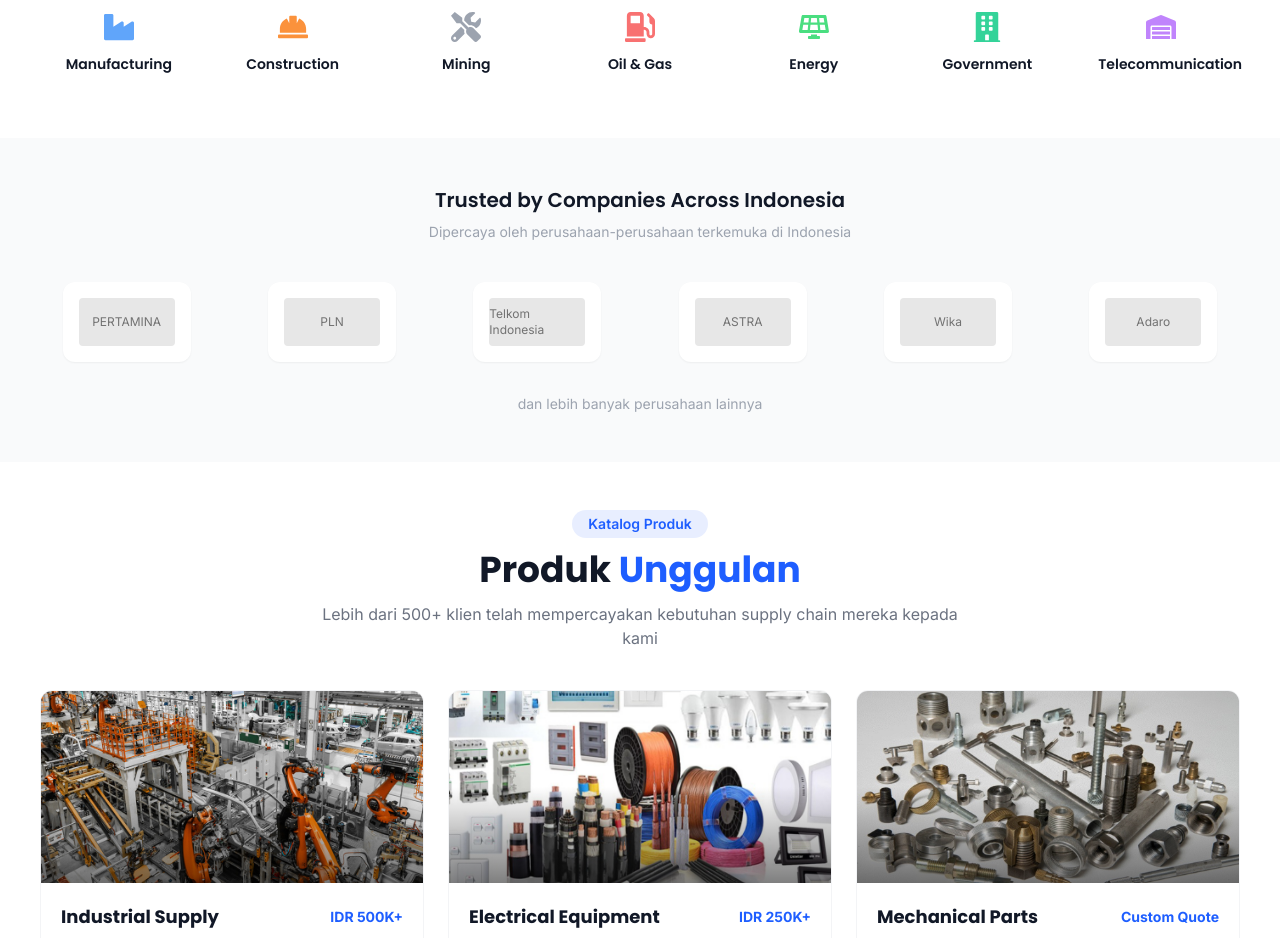
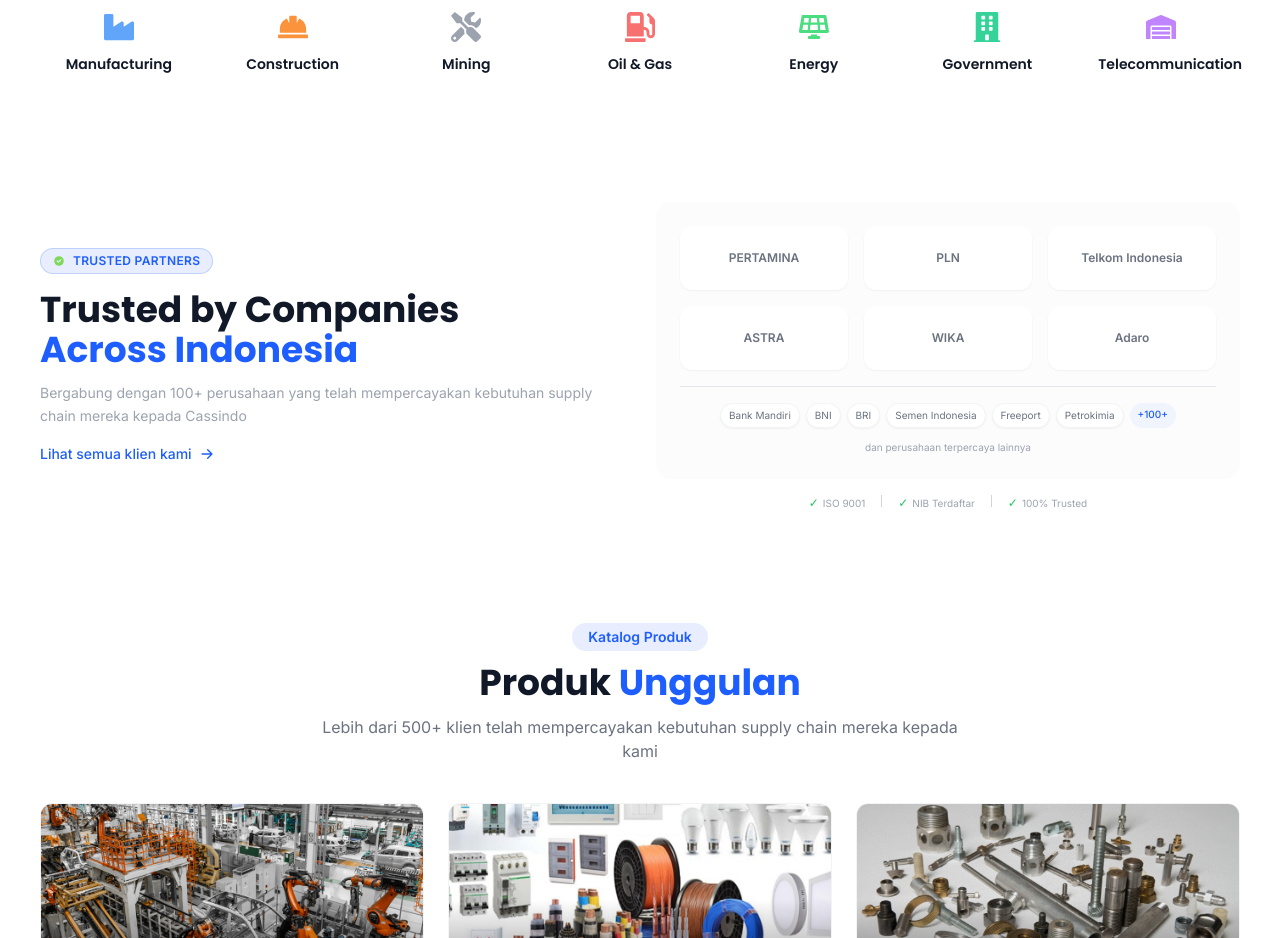
Before and after one commit to herlan-syihabudin/CASSINDO, a Next.js app: page / in a window 1280 px wide. Shown: the part 1020-1958 px from the top of the page. Built offline with nearby package versions, Linux system fonts and the light colour scheme.

Commit message:
Refactor TrustedCompanies component layout and content

```diff
--- a/src/components/TrustedCompanies.tsx
+++ b/src/components/TrustedCompanies.tsx
@@ -1,37 +1,69 @@
 'use client'
 
 import { motion } from 'framer-motion'
-import Image from 'next/image'
+import Link from 'next/link'
+import { HiArrowRight, HiCheckCircle } from 'react-icons/hi'
 
 const companies = [
   { name: 'PERTAMINA', logo: '/images/clients/pertamina.png' },
   { name: 'PLN', logo: '/images/clients/pln.png' },
   { name: 'Telkom Indonesia', logo: '/images/clients/telkom.png' },
   { name: 'ASTRA', logo: '/images/clients/astra.png' },
-  { name: 'Wika', logo: '/images/clients/wika.png' },
+  { name: 'WIKA', logo: '/images/clients/wika.png' },
   { name: 'Adaro', logo: '/images/clients/adaro.png' },
+]
+
+const moreCompanies = [
+  'Bank Mandiri', 'BNI', 'BRI', 'Semen Indonesia',
+  'Freeport', 'Petrokimia', 'Pupuk Indonesia', 'Krakatau Steel'
 ]
 
 export default function TrustedCompanies() {
   return (
-    <section className="section-padding bg-gray-50">
+    <section className="py-16 bg-white">
       <div className="container-custom">
+        <div className="grid lg:grid-cols-2 gap-8 items-center">
+
+          {/* Left Side - Title & Description */}
           <motion.div
-          initial={{ opacity: 0, y: 20 }}
-          whileInView={{ opacity: 1, y: 0 }}
-          transition={{ duration: 0.4 }}
+            initial={{ opacity: 0, x: -30 }}
+            whileInView={{ opacity: 1, x: 0 }}
+            transition={{ duration: 0.5 }}
             viewport={{ once: true }}
-          className="text-center mb-10"
           >
-          <h3 className="text-lg md:text-xl font-semibold text-dark mb-2">
-            Trusted by Companies Across Indonesia
-          </h3>
-          <p className="text-gray-400 text-sm">
-            Dipercaya oleh perusahaan-perusahaan terkemuka di Indonesia
+            <div className="inline-flex items-center gap-2 px-3 py-1 rounded-full bg-primary/10 border border-primary/20 mb-4">
+              <HiCheckCircle className="text-accent text-xs" />
+              <span className="text-primary text-xs font-semibold tracking-wide">TRUSTED PARTNERS</span>
+            </div>
+            <h2 className="text-2xl md:text-3xl lg:text-4xl font-bold text-dark mb-3">
+              Trusted by Companies
+              <span className="text-primary block"> Across Indonesia</span>
+            </h2>
+            <p className="text-gray-400 text-sm leading-relaxed">
+              Bergabung dengan 100+ perusahaan yang telah mempercayakan
+              kebutuhan supply chain mereka kepada Cassindo
             </p>
+
+            {/* Link to see more companies */}
+            <Link
+              href="/clients"
+              className="inline-flex items-center gap-2 mt-4 text-primary text-sm font-medium hover:gap-3 transition-all group"
+            >
+              <span>Lihat semua klien kami</span>
+              <HiArrowRight className="text-sm group-hover:translate-x-1 transition" />
+            </Link>
           </motion.div>
 
-        <div className="grid grid-cols-2 sm:grid-cols-3 md:grid-cols-4 lg:grid-cols-6 gap-8 items-center">
+          {/* Right Side - Logos & More Companies */}
+          <motion.div
+            initial={{ opacity: 0, x: 30 }}
+            whileInView={{ opacity: 1, x: 0 }}
+            transition={{ duration: 0.5, delay: 0.2 }}
+            viewport={{ once: true }}
+          >
+            {/* Logos Grid */}
+            <div className="bg-gray-50/50 rounded-2xl p-6">
+              <div className="grid grid-cols-3 gap-4">
                 {companies.map((company, idx) => (
                   <motion.div
                     key={company.name}
@@ -39,12 +71,12 @@
                     whileInView={{ opacity: 1, scale: 1 }}
                     transition={{ duration: 0.3, delay: idx * 0.05 }}
                     viewport={{ once: true }}
-              className="flex items-center justify-center grayscale hover:grayscale-0 transition-all duration-300"
+                    className="flex items-center justify-center"
                   >
-              <div className="bg-white rounded-xl p-4 shadow-sm hover:shadow-md transition">
-                <div className="w-24 h-12 relative">
-                  {/* Placeholder - ganti dengan logo asli */}
-                  <div className="w-full h-full bg-gray-200 rounded flex items-center justify-center text-xs text-gray-500">
+                    <div className="bg-white rounded-xl p-3 shadow-sm hover:shadow-md transition-all duration-300 hover:-translate-y-0.5 w-full">
+                      <div className="h-10 flex items-center justify-center">
+                        {/* Placeholder logo - ganti dengan asli */}
+                        <div className="w-full text-center text-xs font-semibold text-gray-500">
                           {company.name}
                         </div>
                       </div>
@@ -53,17 +85,46 @@
                 ))}
               </div>
 
-        <motion.div
-          initial={{ opacity: 0, y: 20 }}
-          whileInView={{ opacity: 1, y: 0 }}
-          transition={{ duration: 0.4, delay: 0.2 }}
-          viewport={{ once: true }}
-          className="text-center mt-8"
+              {/* More Companies - Chip Style */}
+              <div className="mt-4 pt-4 border-t border-gray-200">
+                <div className="flex flex-wrap justify-center gap-1.5">
+                  {moreCompanies.slice(0, 6).map((company) => (
+                    <span
+                      key={company}
+                      className="px-2 py-1 bg-white rounded-full text-[10px] text-gray-500 shadow-sm border border-gray-100"
                     >
-          <p className="text-gray-400 text-sm">
-            dan lebih banyak perusahaan lainnya
+                      {company}
+                    </span>
+                  ))}
+                  <span className="px-2 py-1 bg-primary/5 rounded-full text-[10px] text-primary font-medium">
+                    +100+
+                  </span>
+                </div>
+                <p className="text-center text-gray-400 text-[10px] mt-3">
+                  dan perusahaan terpercaya lainnya
                 </p>
+              </div>
+            </div>
+
+            {/* Trust Badge */}
+            <div className="flex justify-center gap-4 mt-4">
+              <div className="flex items-center gap-1">
+                <span className="text-green-500 text-xs">✓</span>
+                <span className="text-gray-400 text-[10px]">ISO 9001</span>
+              </div>
+              <div className="w-px h-3 bg-gray-300" />
+              <div className="flex items-center gap-1">
+                <span className="text-green-500 text-xs">✓</span>
+                <span className="text-gray-400 text-[10px]">NIB Terdaftar</span>
+              </div>
+              <div className="w-px h-3 bg-gray-300" />
+              <div className="flex items-center gap-1">
+                <span className="text-green-500 text-xs">✓</span>
+                <span className="text-gray-400 text-[10px]">100% Trusted</span>
+              </div>
+            </div>
           </motion.div>
+        </div>
       </div>
     </section>
   )
```
Lines whose indentation alone changed are shown as unchanged.
